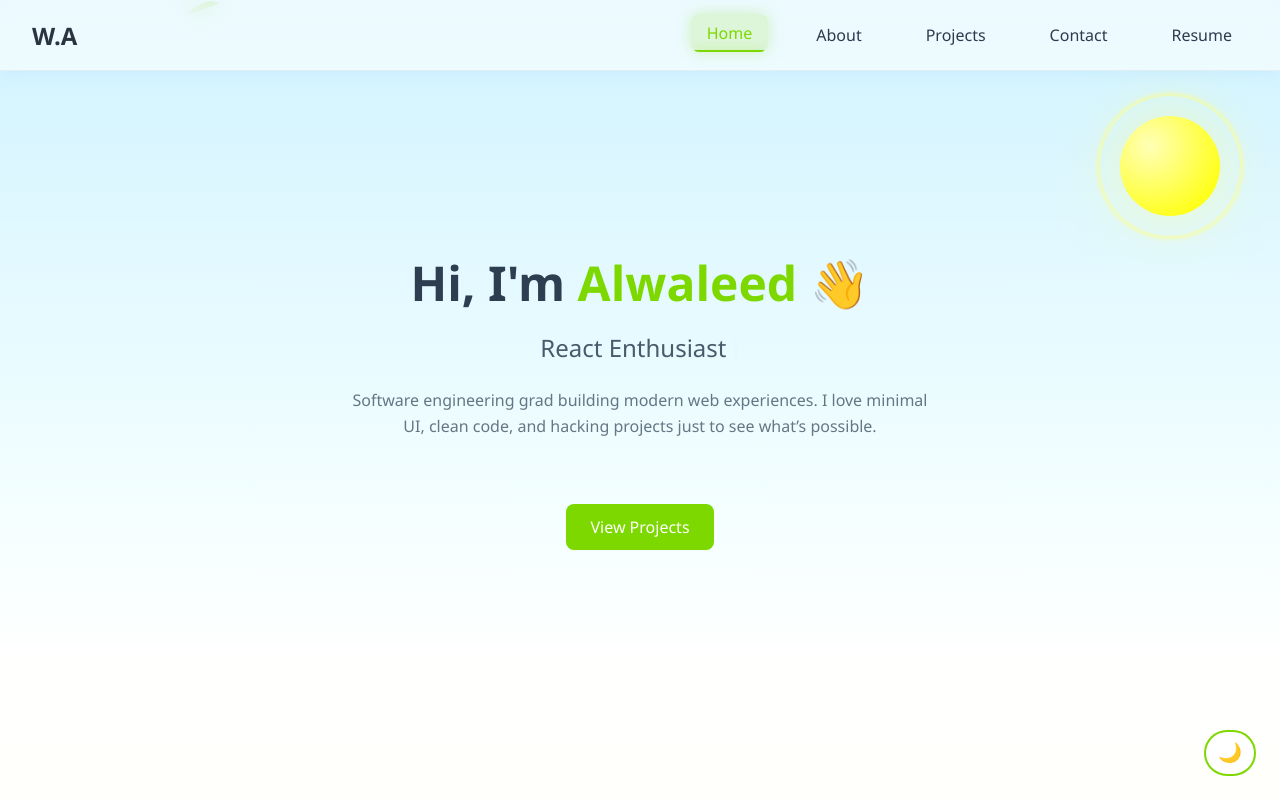
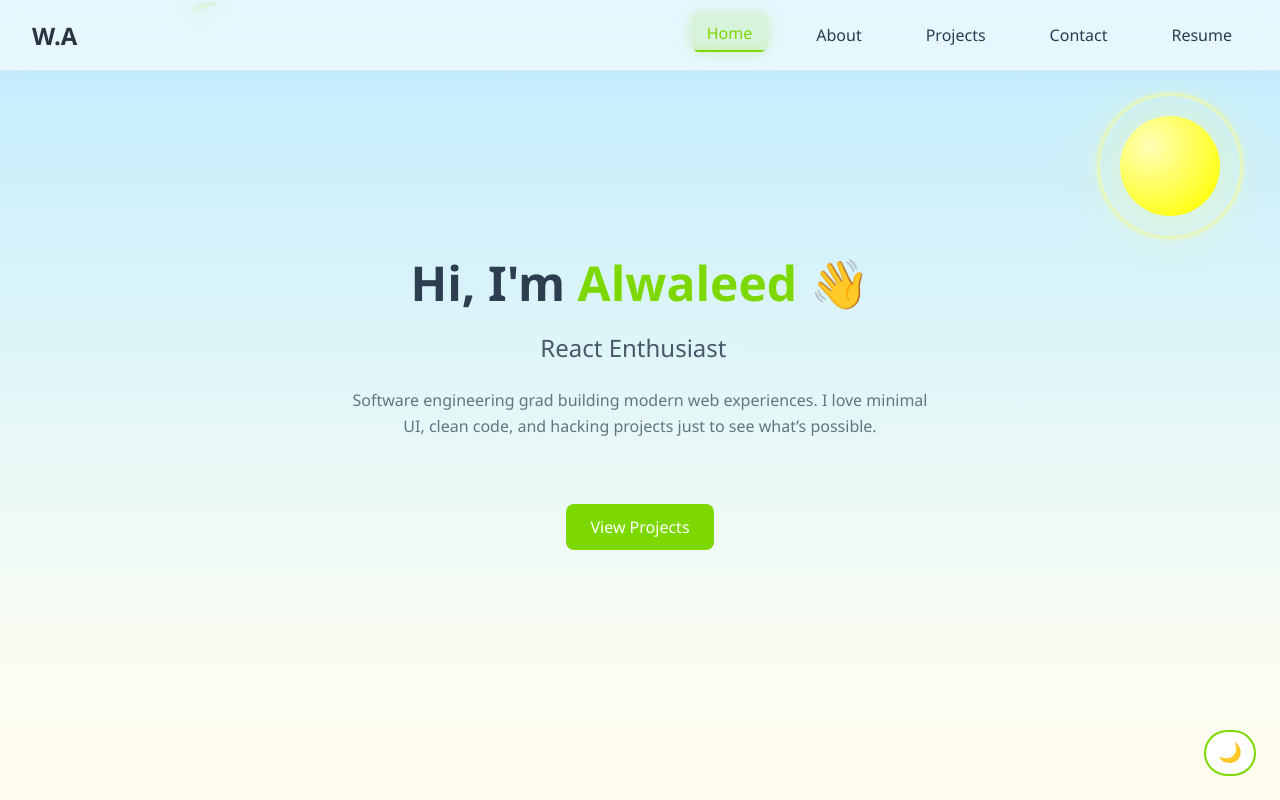
Before and after one commit to waleed199c/Portfolio, a React (Vite) app: page / in a window 1280 px wide. Built offline with nearby package versions, Linux system fonts and the light colour scheme.

Commit message:
update dark theme color and made tsparticles canvas transparent

```diff
--- a/src/App.css
+++ b/src/App.css
@@ -19,7 +19,7 @@
 }
 
 [data-theme="dark"] {
-  --bg: #0d1117;
+  --bg: radial-gradient(circle at top, #1a1a2e, #0f0f1a, #000000);
   --text: #ffffff;
   --accent: #58a6ff;
 }
@@ -661,10 +661,6 @@ body::before {
   filter: brightness(1.05) contrast(1.05);
 }
 
-body {
-  background: linear-gradient(to bottom, #f5fcff 0%, #ffffff 80%);
-  transition: background 0.6s ease;
-}
 /* -----------------------------
    Particles Layer Fix (Global)
 ----------------------------- */
--- a/src/App.jsx
+++ b/src/App.jsx
@@ -30,7 +30,7 @@ function AppContent() {
     <>
       <ParticlesBackground key={location.pathname} />
       {!isResumePage && <CelestialBodies />}
-      {!isDark && <DriftingLeaves />}
+      {!isResumePage && !isDark && <DriftingLeaves />}
       <ThemeToggle />
        <Navbar />
       <Routes>
--- a/src/components/ParticlesBackground.jsx
+++ b/src/components/ParticlesBackground.jsx
@@ -41,7 +41,7 @@ function ParticlesBackground() {
       init={particlesInit}
       options={{
         fullScreen: { enable: true, zIndex: -1 },
-        background: { color: "#0d1117" },
+        background: { color: "transparent" },
         fpsLimit: 60,
         detectRetina: true,
 
--- a/src/index.css
+++ b/src/index.css
@@ -9,9 +9,9 @@ html {
   width: 100%;
   min-height: 100vh;
   font-family: "Segoe UI", sans-serif;
-  background-color: var(--bg);
   color: var(--text);
   position: relative;
+  background: var(--bg);
   z-index: 0;
 }
 #root {
```
